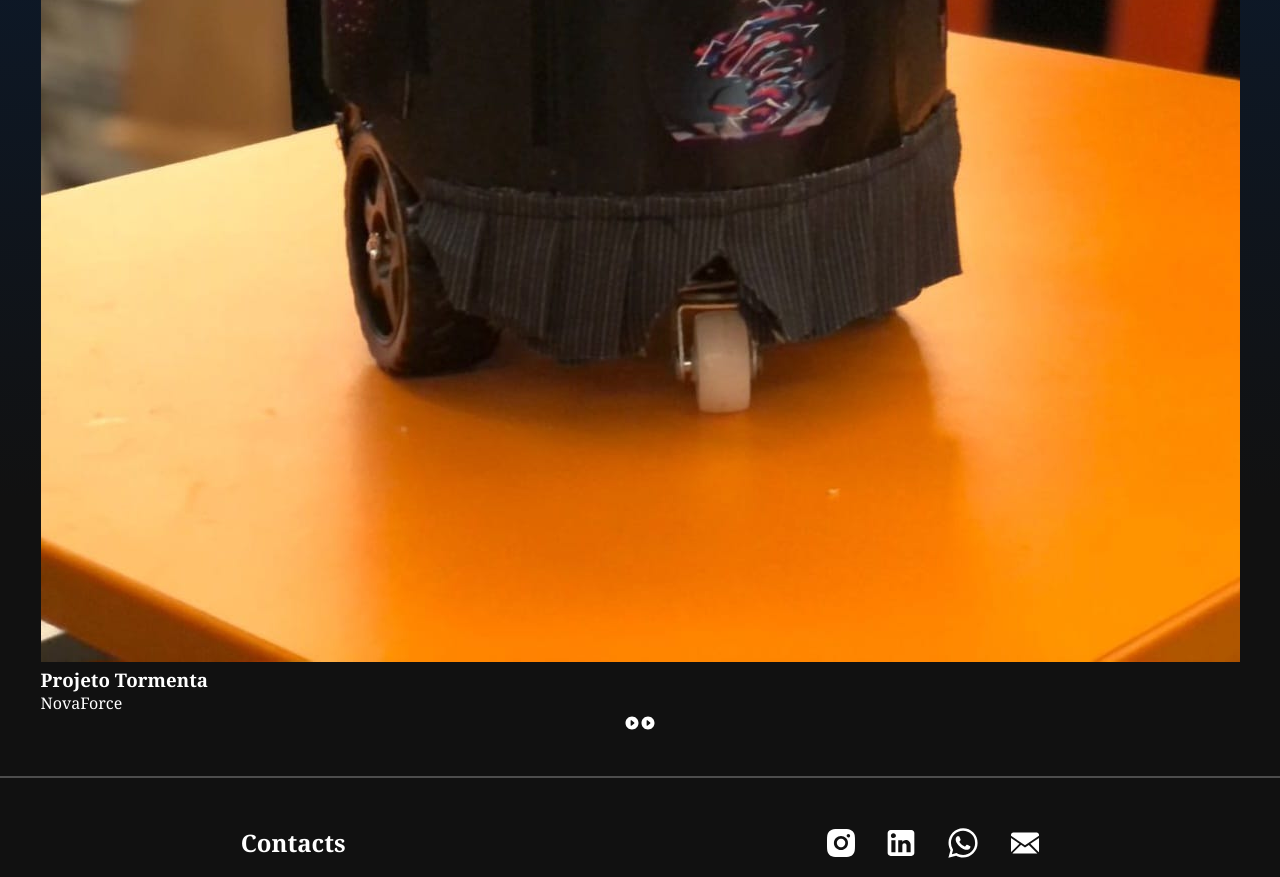
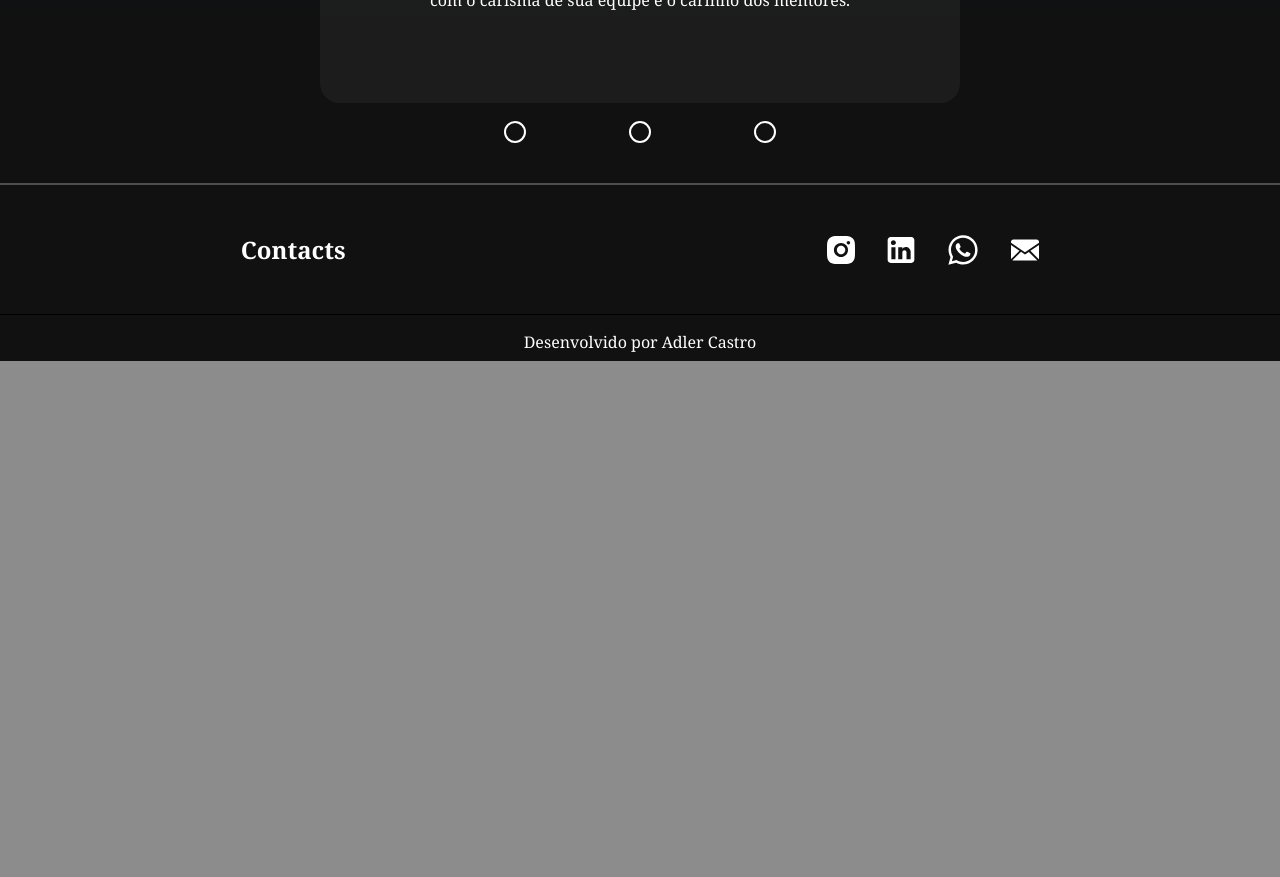
Before and after one commit to AdlerCastro/Website-Pessoal, a Next.js app in the folder website-pessoal/: page / in a window 1280 px wide. Shown: the part 1920-2797 px from the top of the page. After the commit the page ends 2281 px from the top, so only its background shows below. Built offline with nearby package versions, Linux system fonts and the light colour scheme.

Commit message:
:construction: Terminando de desenvolver

```diff
--- a/website-pessoal/src/components/templates/Projects/index.tsx
+++ b/website-pessoal/src/components/templates/Projects/index.tsx
@@ -1,26 +1,14 @@
 import { sections } from "@/constants/sections"
 import "./styles.css"
-import Image from "next/image"
-import Tormenta from 'public/icons/TormentaIcon.jpeg'
-import { IoCaretForwardCircle } from "react-icons/io5";
+
+import SlideProjects from "./components/SlideProjects"
+
 
 const Projects = () => {
   return (
     <section id={sections.Projects} className="bodyProjects">
       <h1>Projetos desenvolvidos</h1>
-      <div className="card">
-        <div className="ImagesDiv">
-          <Image src={Tormenta} alt="Imagem do Projeto Tormenta" className="Image"/>
-        </div>
-        <div className="descriptionProject">
-          <h3>Projeto Tormenta</h3>
-          <p>NovaForce</p>
-        </div>
-      </div>
-      <nav className="navProjects">
-        <IoCaretForwardCircle id="Backward"/>
-        <IoCaretForwardCircle id="Forward"/>
-      </nav>
+      <SlideProjects></SlideProjects>
     </section>
   )
 }
```
